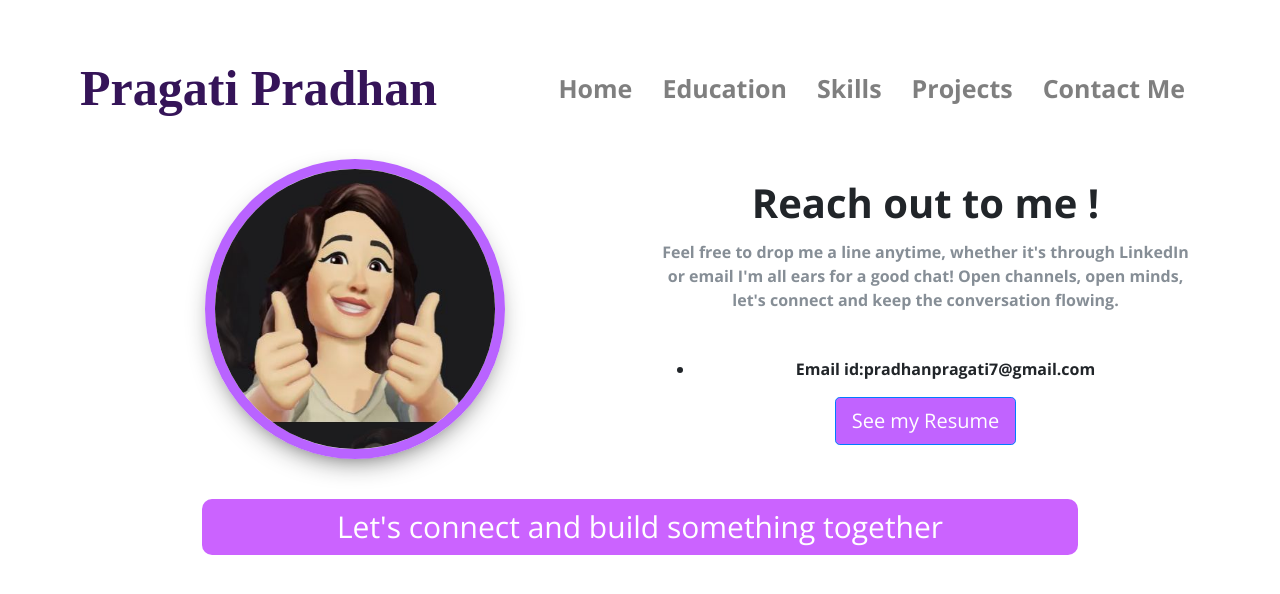
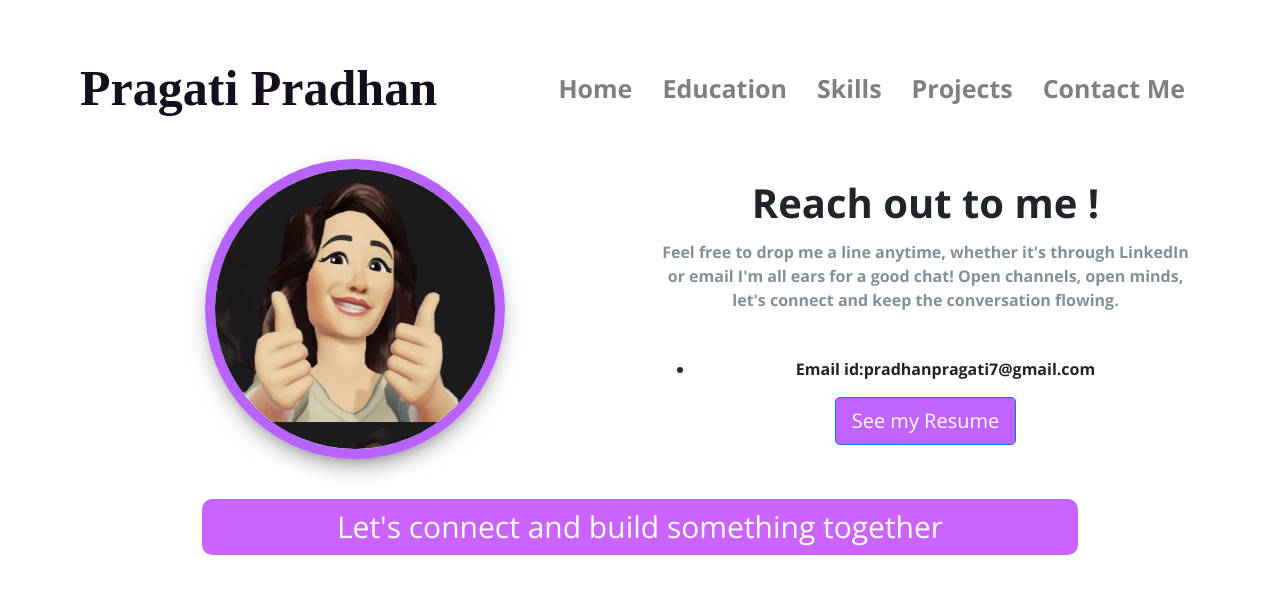
Before and after one commit to PragatiPradhan/Personal-Portfolio, a plain HTML site: page contact.html in a window 1280 px wide. Drawn offline with nearby package versions, Linux system fonts and the light colour scheme; some icons are missing; files whose address does not match are found by name; a web font is replaced by a local one.

Commit message:
Add files via upload

```diff
--- a/contact.css
+++ b/contact.css
@@ -24,7 +24,7 @@ body{
       font-family: "Gabriola";
       font-size: 50px;
       font-weight: bold;
-      color: #351458;
+      color: #150f1d;
   }
   @media only screen and (max-width : 764px){
       .brand-name ,.navbar-light .navbar-brand{
```
